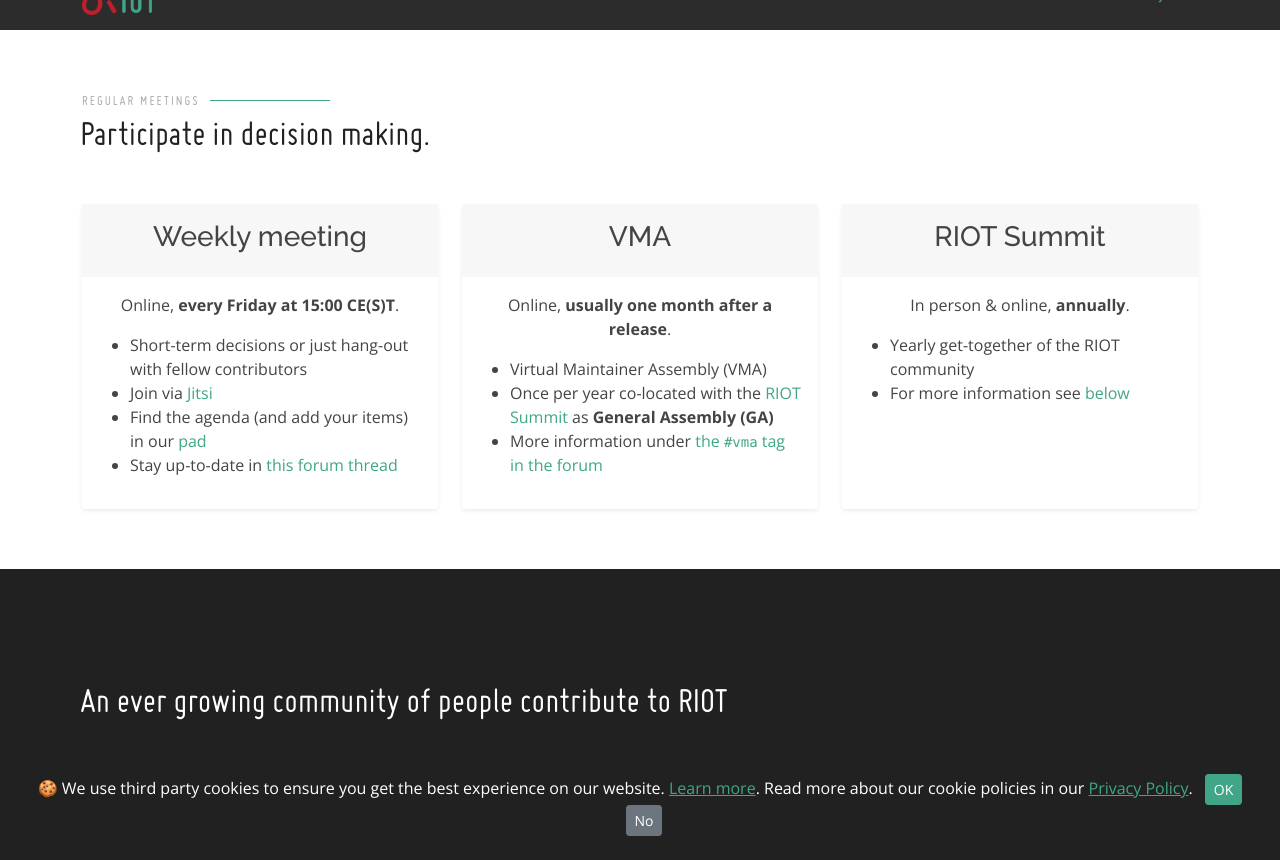
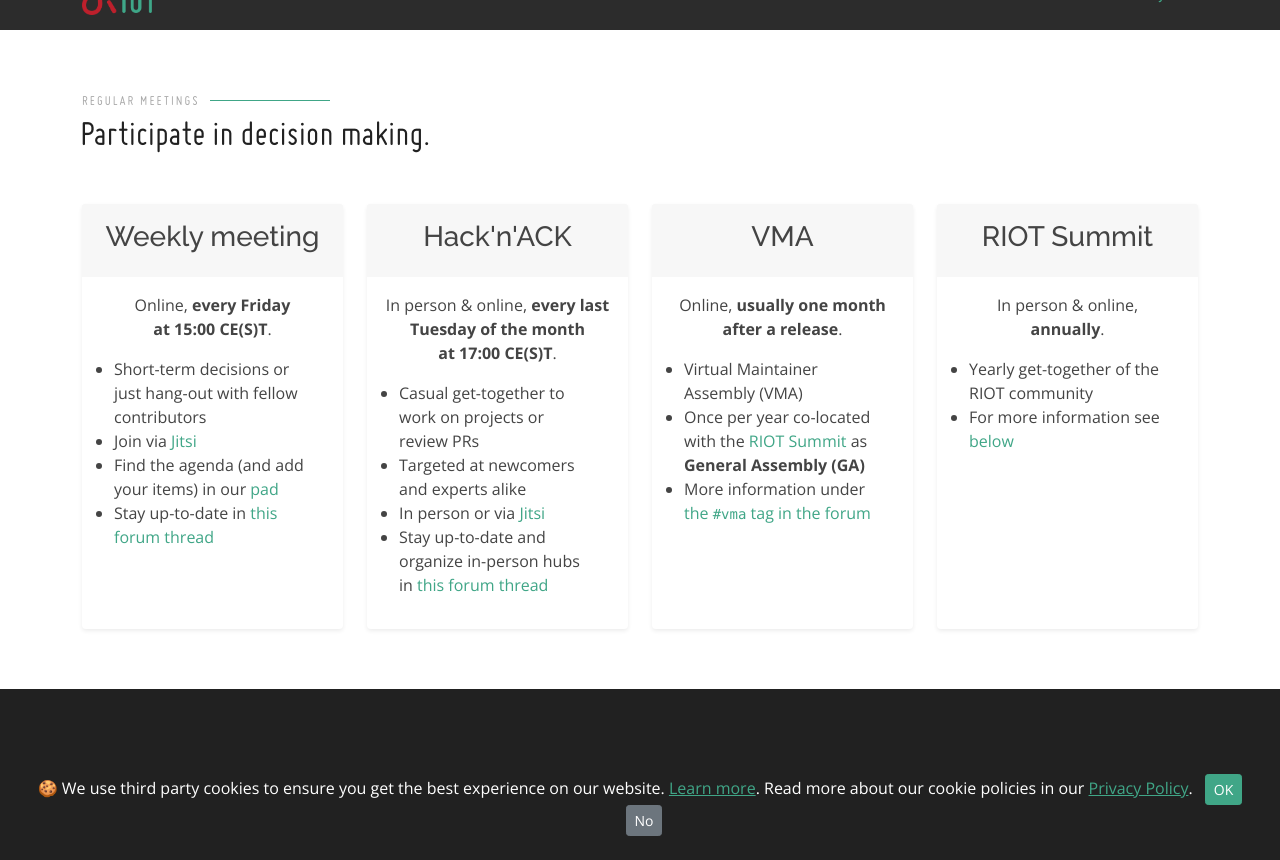
Before and after one commit to RIOT-OS/riot-os.org, a Jekyll site: the page built from community.html, in a window 1280 px wide and 900 px high, scrolled down 1542 px, cut to the strip 40-900 px from the top of the window. Built offline with Jekyll 4.4.1, drawn with Linux system fonts in a browser that asks for light colours; some web fonts are replaced.

Commit message:
community: add Hack'n'ACK

```diff
--- a/community.html
+++ b/community.html
@@ -125,7 +125,7 @@
         </div>
         <div class="row">
 
-          <div class="col-md-12 col-lg-4">
+          <div class="col-lg-12 col-xl-3">
             <div class="card border-0 shadow-sm rounded-2 h-100">
               <div class="card-header p-3 border-0 text-center align-middle">
                 <h3 class="card-title align-middle">Weekly meeting</h3>
@@ -133,9 +133,9 @@
               <div class="card-body">
                 <div class="card-text">
                   <p class="text-center">
-                    Online, <strong>every Friday at 15:00 CE(S)T</strong>.
+                    Online, <strong>every Friday at&nbsp;15:00&nbsp;CE(S)T</strong>.
                   </p>
-                  <ul>
+                  <ul class="px-3">
                     <li>Short-term decisions or just hang-out with fellow contributors</li>
                     <li>Join via <a href="https://meet.jit.si/RIOT-weekly-coordination-meeting">Jitsi</a></li>
                     <li>Find the agenda (and add your items) in our <a href="https://pad.riot-os.org/RIOT-weekly-coordination-meeting">pad</a></li>
@@ -146,7 +146,28 @@
             </div>
           </div>
 
-          <div class="col-md-12 col-lg-4">
+          <div class="col-lg-12 col-xl-3">
+            <div class="card border-0 shadow-sm rounded-2 h-100">
+              <div class="card-header p-3 border-0 text-center align-middle">
+                <h3 class="card-title align-middle">Hack'n'ACK</h3>
+              </div>
+              <div class="card-body">
+                <div class="card-text">
+                  <p class="text-center">
+                    In person &amp; online, <strong>every last Tuesday of the month at&nbsp;17:00&nbsp;CE(S)T</strong>.
+                  </p>
+                  <ul class="px-3">
+                    <li>Casual get-together to work on projects or review PRs</li>
+                    <li>Targeted at newcomers and experts alike</li>
+                    <li>In person or via <a href="https://meet.jit.si/riot-hacknack">Jitsi</a></li>
+                    <li>Stay up-to-date and organize in-person hubs in <a href="https://forum.riot-os.org/t/3098">this forum thread</a></li>
+                  </ul>
+                </div>
+              </div>
+            </div>
+          </div>
+
+          <div class="col-lg-12 col-xl-3">
             <div class="card border-0 shadow-sm rounded-2 h-100">
               <div class="card-header p-3 border-0 text-center align-middle">
                 <h3 class="card-title align-middle">VMA</h3>
@@ -156,7 +177,7 @@
                   <p class="text-center">
                     Online, <strong>usually one month after a release</strong>.
                   </p>
-                  <ul>
+                  <ul class="px-3">
                     <li>Virtual Maintainer Assembly (VMA)</li>
                     <li>Once per year co-located with the <a href="#summit">RIOT Summit</a> as
                       <strong>General Assembly (GA)</strong></li>
@@ -167,7 +188,7 @@
             </div>
           </div>
 
-          <div class="col-md-12 col-lg-4">
+          <div class="col-lg-12 col-xl-3">
             <div class="card border-0 shadow-sm rounded-2 h-100">
               <div class="card-header p-3 border-0 text-center align-middle">
                 <h3 class="card-title align-middle">RIOT Summit<br/></h3>
@@ -175,9 +196,9 @@
               <div class="card-body">
                 <div class="card-text">
                   <p class="text-center">
-                    In person &amp; online, <strong>annually</strong>.
+                    In person &amp; online, <br class="d-none d-xl-block"/><strong>annually</strong>.
                   </p>
-                  <ul>
+                  <ul class="px-3">
                     <li>Yearly get-together of the RIOT community</li>
                     <li>For more information see <a href="#summit">below</a></li>
                   </ul>
```
